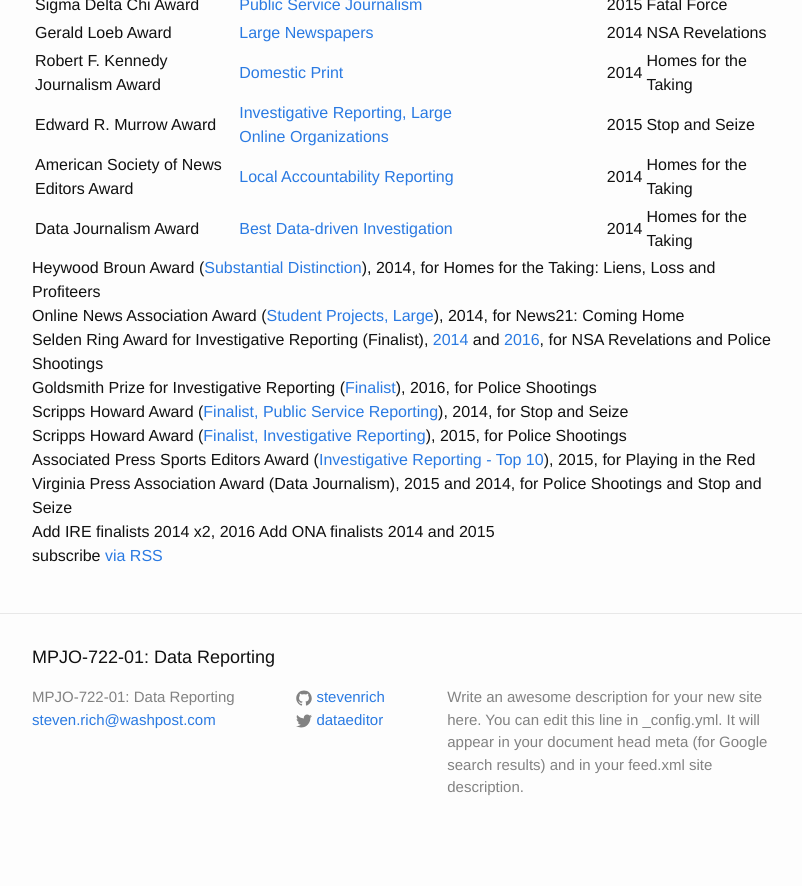
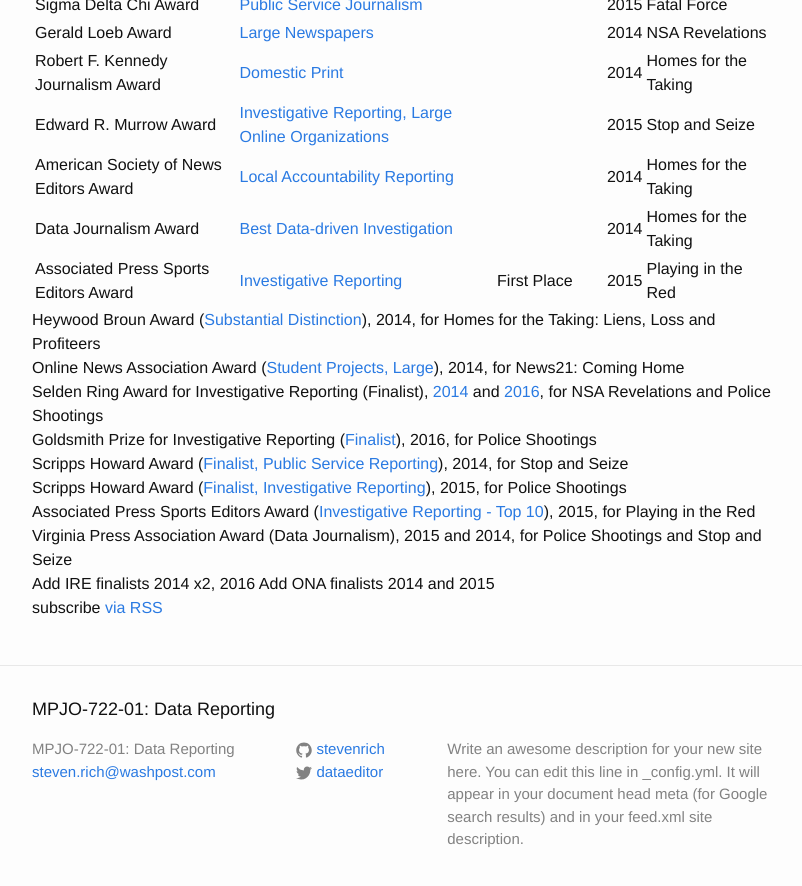
Before and after one commit to stevenrich-zz/stevenrich.github.io, a Jekyll site: the page built from clips.html, in a window 1280 px wide and 900 px high, scrolled down 4051 px. Shown: the top 886 px of the window, without its empty margins (238-1040 px from the left). Built offline with Jekyll 4.4.1, drawn with Linux system fonts in a browser that asks for light colours; before the commit the page ends 4910 px from its top, so only the background shows below that.

Commit message:
Update clips.html

```diff
--- a/clips.html
+++ b/clips.html
@@ -183,6 +183,13 @@
       <td>2014</td>
       <td>Homes for the Taking</td>
     </tr>
+    <tr>
+      <td>Associated Press Sports Editors Award</td>
+      <td><a href="http://apsportseditors.org/newsletter/the-washington-posts-hobson-rich-earn-first-in-investigative-category/">Investigative Reporting</a></td>
+      <td>First Place</td>
+      <td>2015</td>
+      <td>Playing in the Red</td>
+    </tr>
   </table>
 
 
```
